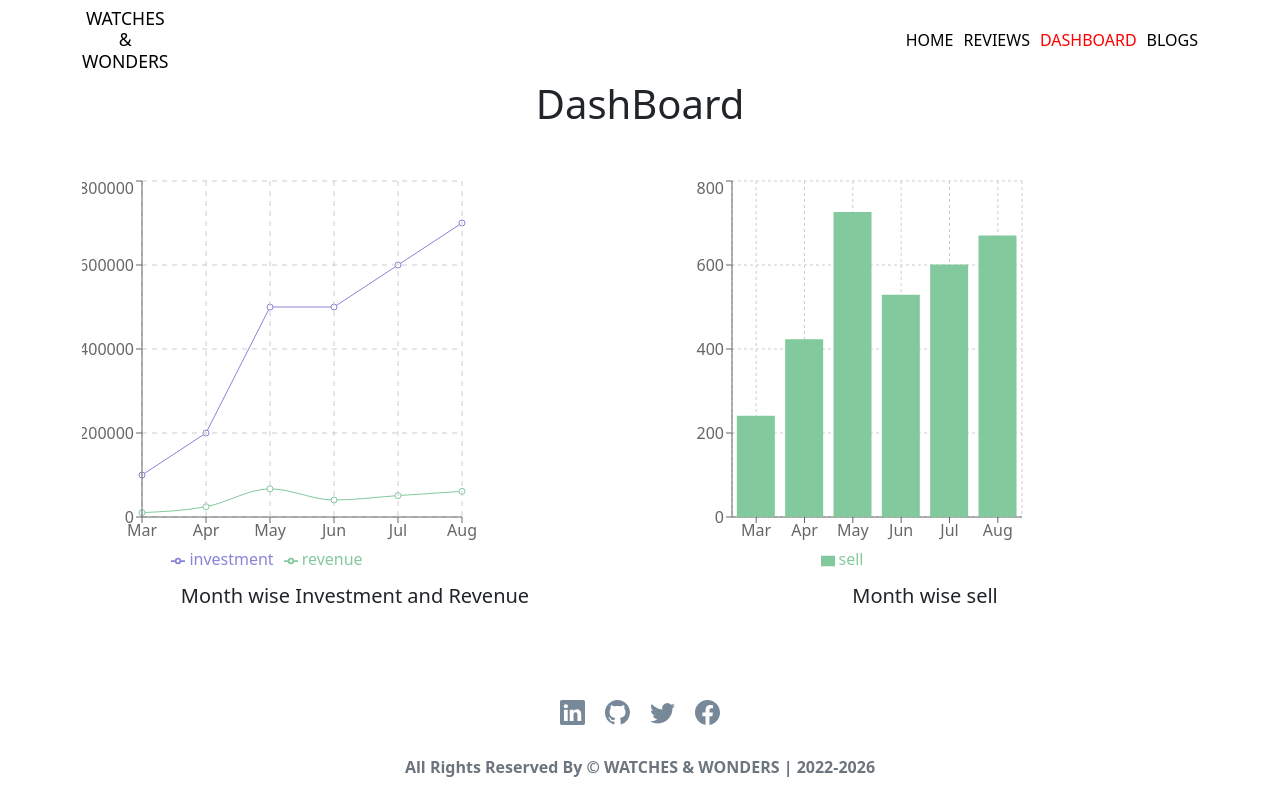
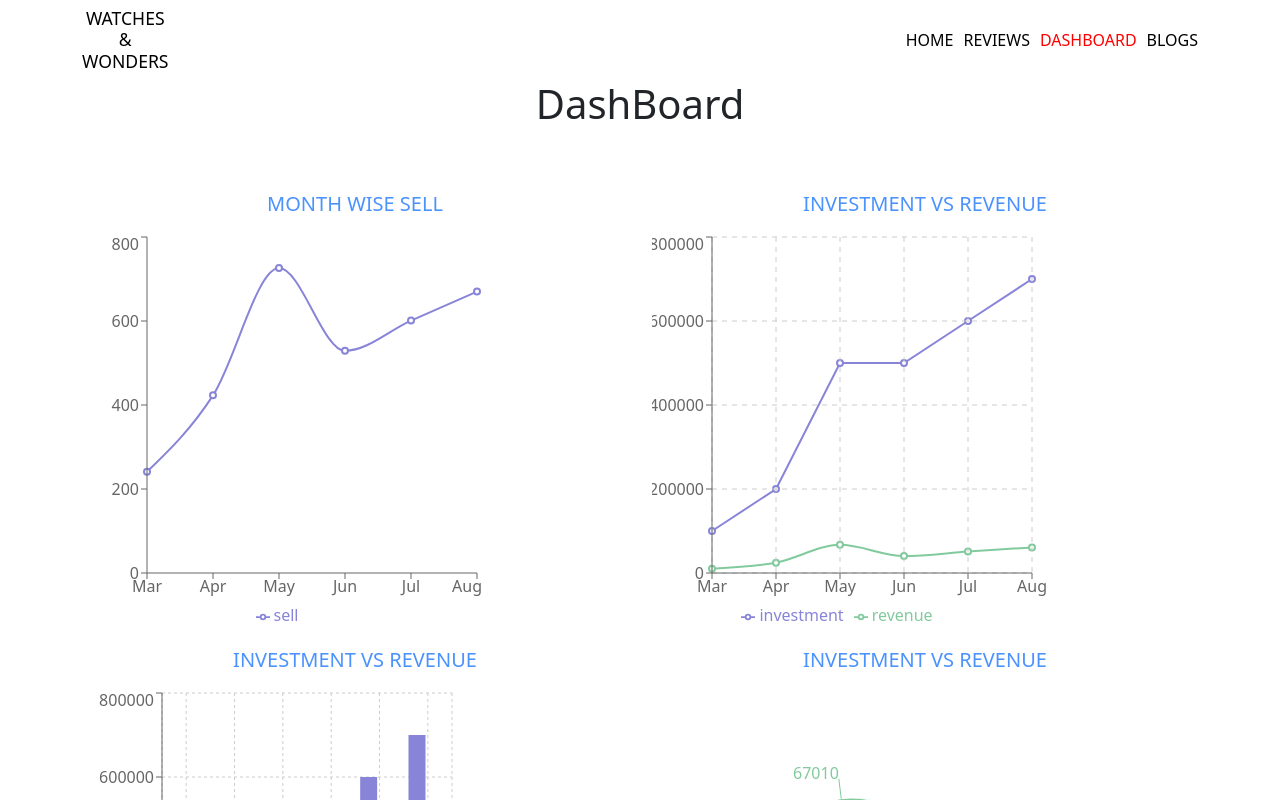
Before and after one commit to nurmdrafi/product-analysis-website, a React (Create React App) app: page /dashboard in a window 1280 px wide. Shown: the top 800 px of the page. Built offline with nearby package versions, Linux system fonts and the light colour scheme.

Commit message:
redesign dashboard

```diff
--- a/public/articles.json
+++ b/public/articles.json
@@ -19,7 +19,7 @@
   },
   {
     "id": 3,
-    "question": "What is the difference between, inline, inline-block and block elements?",
+    "question": "What is the difference between inline, inline-block and block elements?",
     "answer": [
       "inline: An inline element is as the name implies inline with other elements. It only takes up as much space as it needs. However you can't set a height or a width for an inline element - it will just be ignored.",
 
--- a/src/components/Dashboard/Dashboard.js
+++ b/src/components/Dashboard/Dashboard.js
@@ -9,6 +9,8 @@ import {
   Tooltip,
   Legend,
   Bar,
+  PieChart,
+  Pie,
 } from "recharts";
 import "./Dashboard.css";
 
@@ -21,10 +23,32 @@ const Dashboard = () => {
   }, []);
 
   return (
-    <div className="dashboard container ">
+    <div className="dashboard container">
       <h1 className="text-center">DashBoard</h1>
-      <div className="row my-5">
-        <div className="col-md-6 col-sm-12">
+      <div className="row row-cols-1 row-cols-md-1 row-cols-lg-2 my-5">
+        <div className="col">
+          <h5 className="text-center text-uppercase text-primary text-opacity-75 my-3">
+            month wise sell
+          </h5>
+          <LineChart width={400} height={400} data={charts}>
+            <Line
+              type="monotone"
+              dataKey="sell"
+              stroke="#8884d8"
+              strokeWidth={2}
+              activeDot={{ r: 8 }}
+            />
+            <XAxis dataKey="month" />
+            <YAxis />
+            <Legend />
+            <Tooltip />
+          </LineChart>
+        </div>
+
+        <div className="col">
+          <h5 className="text-center text-uppercase text-primary text-opacity-75 my-3">
+            Investment vs Revenue
+          </h5>
           <LineChart
             width={400}
             height={400}
@@ -36,20 +60,25 @@ const Dashboard = () => {
               dataKey="investment"
               stroke="#8884d8"
               activeDot={{ r: 8 }}
+              strokeWidth={2}
             />
-            <Line type="monotone" dataKey="revenue" stroke="#82ca9d" />
+            <Line
+              type="monotone"
+              dataKey="revenue"
+              stroke="#82ca9d"
+              strokeWidth={2}
+            />
             <CartesianGrid stroke="#ccc" strokeDasharray="5 5" />
             <XAxis dataKey="month" />
             <YAxis />
             <Legend />
             <Tooltip />
           </LineChart>
-          <h5 className="text-center my-2">
-            Month wise Investment and Revenue
+        </div>
+        <div className="col">
+          <h5 className="text-center text-uppercase text-primary text-opacity-75 my-3">
+            Investment vs Revenue
           </h5>
-        </div>
-
-        <div className="col-md-6 col-sm-12">
           <BarChart
             width={400}
             height={400}
@@ -62,13 +91,39 @@ const Dashboard = () => {
             }}
           >
             <CartesianGrid strokeDasharray="3 3" />
-            <XAxis dataKey="month" />
+            <XAxis dataKey="name" />
             <YAxis />
             <Tooltip />
             <Legend />
-            <Bar dataKey="sell" fill="#82ca9d" />
+            <Bar dataKey="investment" fill="#8884d8" />
+            <Bar dataKey="revenue" fill="#82ca9d" />
           </BarChart>
-          <h5 className="text-center my-2">Month wise sell</h5>
+        </div>
+        <div className="col">
+          <h5 className="text-center text-uppercase text-primary text-opacity-75 my-3">
+            Investment vs Revenue
+          </h5>
+          <PieChart width={400} height={400}>
+            <Pie
+              data={charts}
+              dataKey="investment"
+              cx="50%"
+              cy="50%"
+              outerRadius={60}
+              fill="#8884d8"
+            />
+            <Pie
+              data={charts}
+              dataKey="revenue"
+              cx="50%"
+              cy="50%"
+              innerRadius={70}
+              outerRadius={90}
+              fill="#82ca9d"
+              label
+            />
+            <Tooltip />
+          </PieChart>
         </div>
       </div>
     </div>
```
